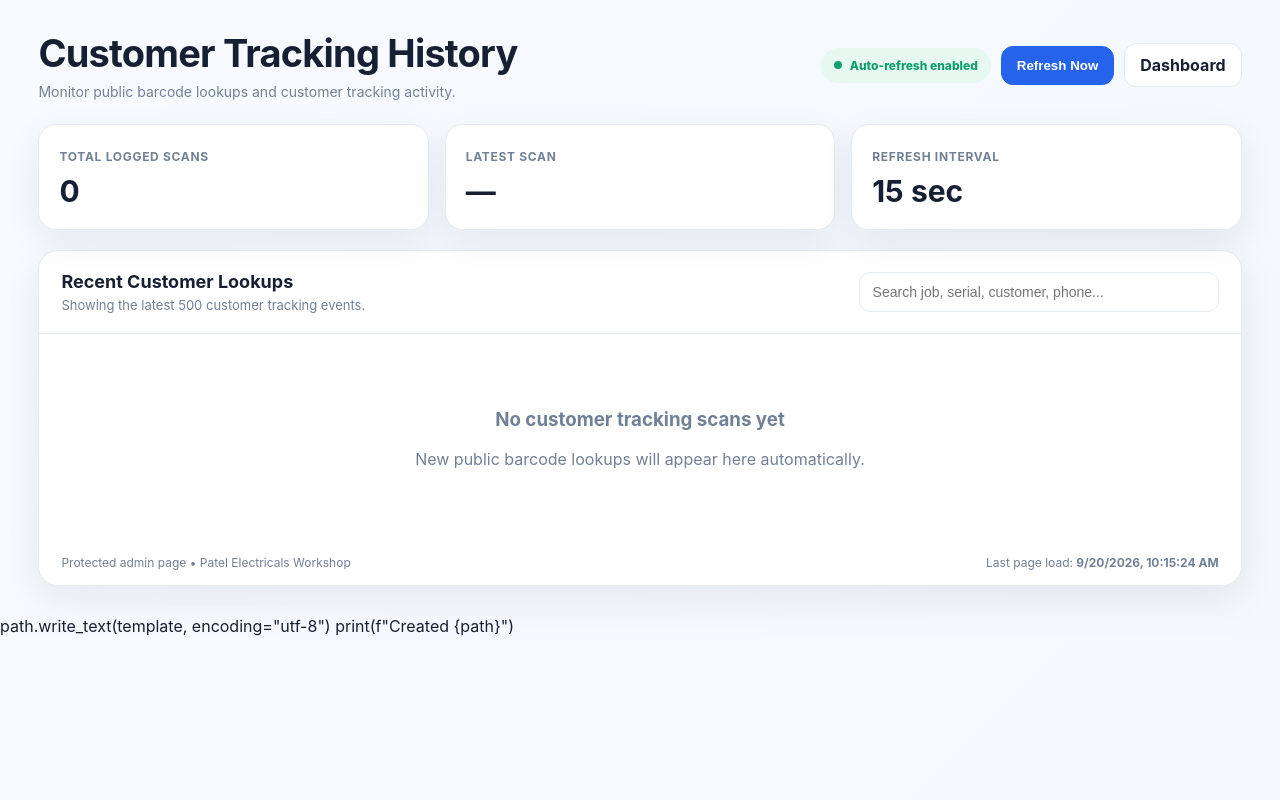
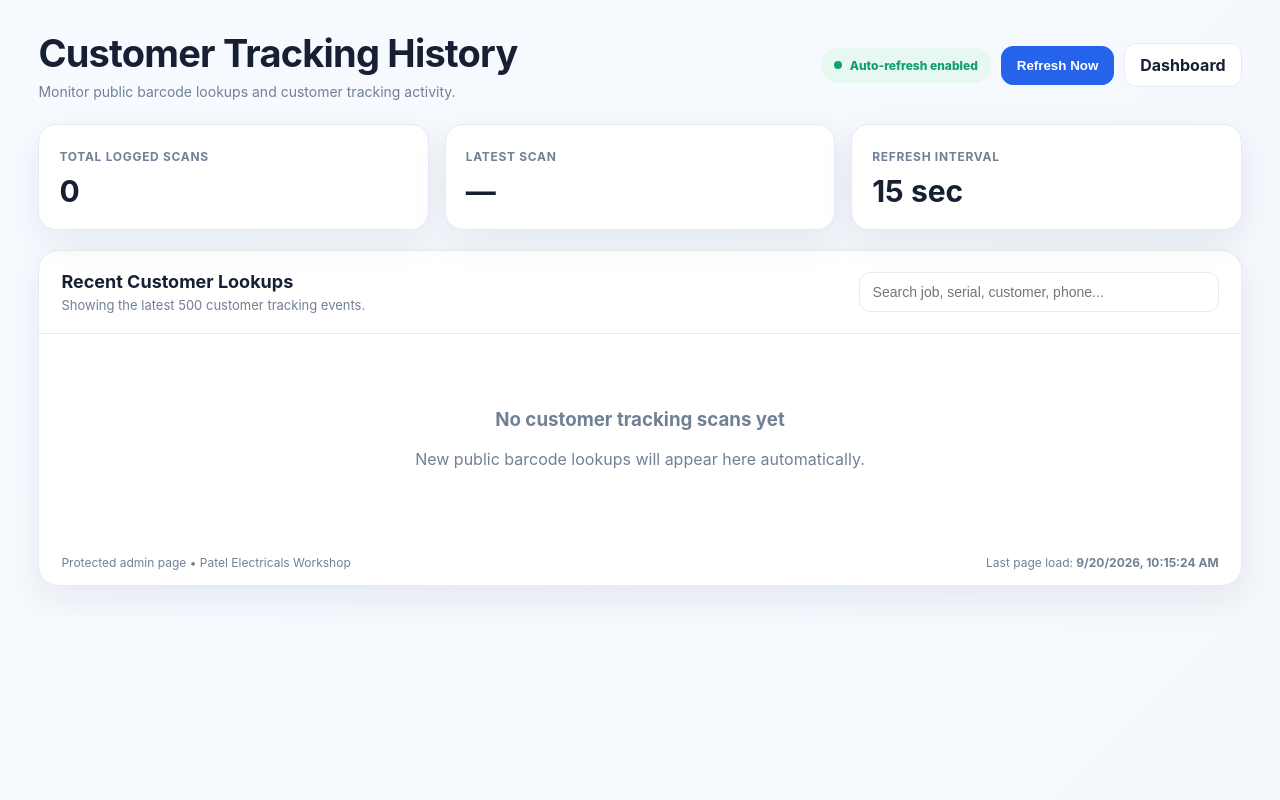
Before and after one commit to namritaag9-jpg/PEW, a Flask app: page /reports/customer-tracking in a window 1280 px wide. Run offline with Flask 3, Linux system fonts and the light colour scheme; the visitor is signed in with stand-in values (Sample User, id 1); data comes from the database, SQL or seed files in the repository; data that the repository does not hold is empty.

Commit message:
Update customer_tracking_history.html

```diff
--- a/pos/templates/customer_tracking_history.html
+++ b/pos/templates/customer_tracking_history.html
@@ -375,6 +375,3 @@
 </script>
 </body>
 </html>
-
-path.write_text(template, encoding="utf-8")
-print(f"Created {path}")
```
